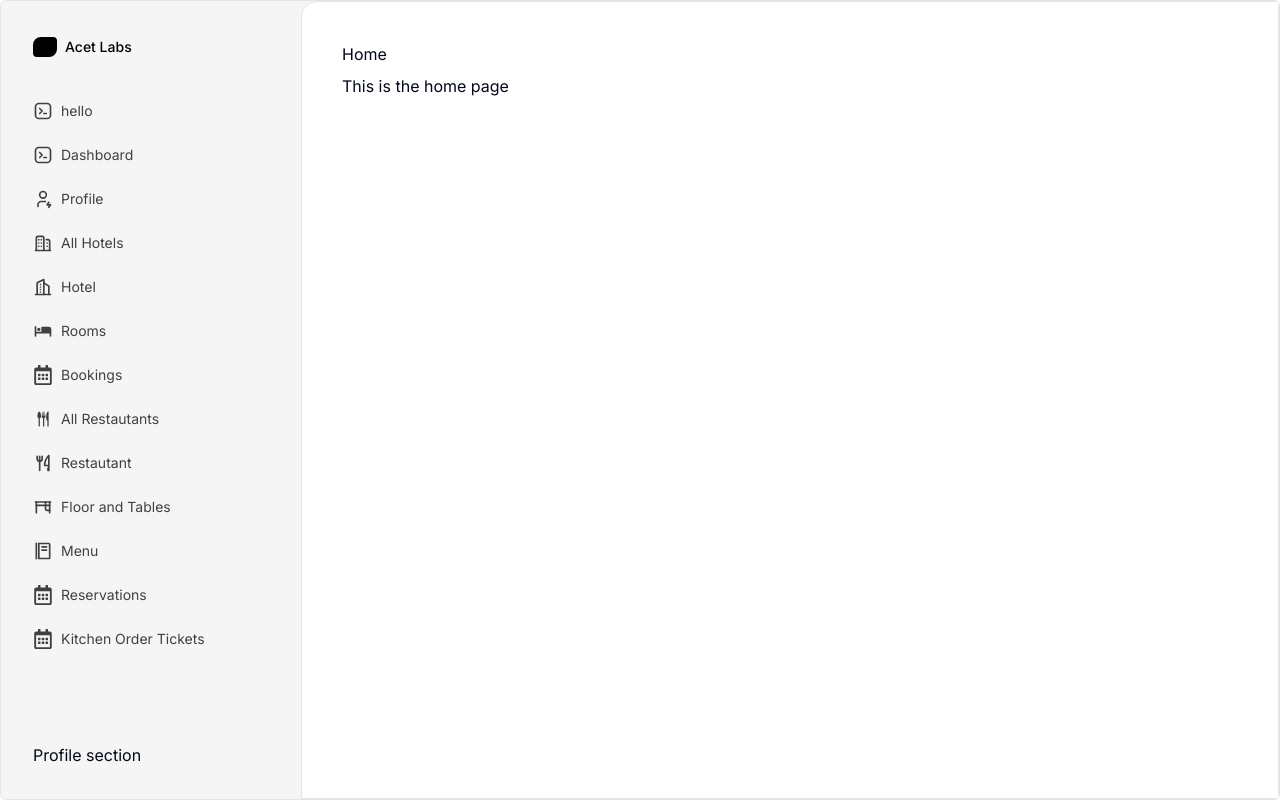
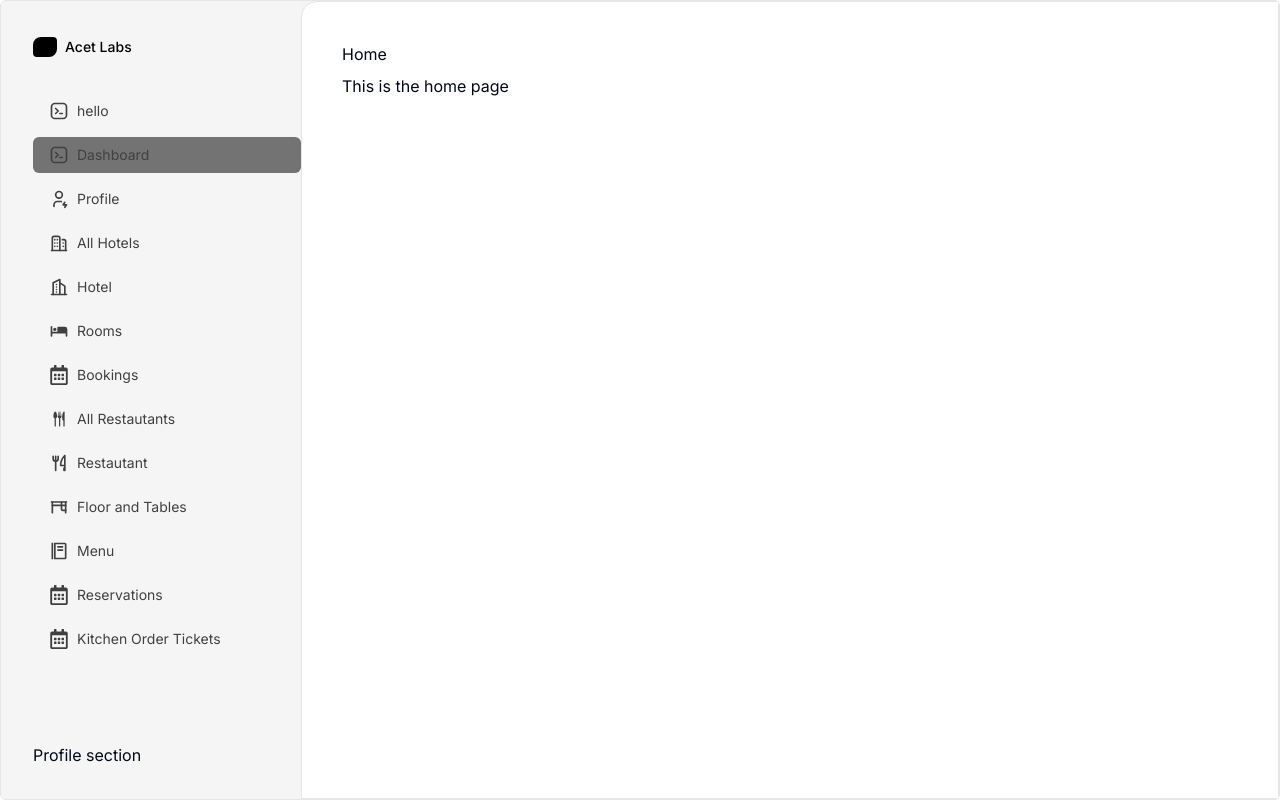
Before and after one commit to HardikGarg2002/hotelUiComps, a Next.js app: page / in a window 1280 px wide. Built offline with nearby package versions, Linux system fonts and the light colour scheme.

Commit message:
sidebar updated

```diff
--- a/src/lib/nav.ts
+++ b/src/lib/nav.ts
@@ -51,7 +51,7 @@ export const getNavItems = () => {
     },
     {
       label: "All Restautants",
-      href: "#",
+      href: "/restaurant",
       icon: IoIosRestaurant,
     },
     {
--- a/src/myComponents/navbars/sidebar.tsx
+++ b/src/myComponents/navbars/sidebar.tsx
@@ -1,10 +1,11 @@
 "use client";
 import React from "react";
-import { Sidebar, SidebarBody, SidebarLink } from "../../components/ui/sidebar";
+import { Sidebar, SidebarBody } from "../../components/ui/sidebar";
 import Image from "next/image";
 import { cn } from "@/lib/utils";
 import { Logo1 } from "../logo/logo1";
 import { getNavItems } from "@/lib/nav";
+import { MySidebarLink } from "./sidebarLink";
 
 export default function MySidebar() {
   const navItems = getNavItems();
@@ -15,7 +16,7 @@ export default function MySidebar() {
           <Logo1 />
           <div className="mt-8 flex flex-col gap-2">
             {navItems.map((navItem, idx) => (
-              <SidebarLink key={idx} navItem={navItem} />
+              <MySidebarLink key={idx} navItem={navItem} />
             ))}
           </div>
         </div>
--- /dev/null
+++ b/src/myComponents/navbars/sidebarLink.tsx
@@ -0,0 +1,58 @@
+"use client";
+import React from "react";
+import { motion } from "framer-motion";
+import Link, { LinkProps } from "next/link";
+import { cn } from "@/lib/utils";
+import { usePathname } from "next/navigation";
+
+interface NavItems {
+  label: string;
+  href: string;
+  icon: React.JSX.Element | React.ReactNode | any;
+}
+export const MySidebarLink = ({
+  navItem,
+  className,
+  animate = true,
+  open = true,
+  ...props
+}: {
+  navItem: NavItems;
+  className?: string;
+  animate?: boolean;
+  open?: boolean;
+  props?: LinkProps;
+}) => {
+  const pathname = usePathname();
+  let selected = false;
+  if (navItem.href === pathname) {
+    selected = true;
+  }
+  return (
+    <Link
+      href={navItem.href}
+      className={cn(
+        `flex items-center justify-start gap-2 group/sidebar py-2 ${
+          selected
+            ? "bg-neutral-500 dark:bg-neutral-800  dark:text-primary-400 "
+            : "text-neutral-700 dark:text-neutral-200"
+        } transition duration-150 rounded-md px-4`,
+        className
+      )}
+      {...props}
+    >
+      {/* {GetIcon(navItem.icon)} */}
+      <navItem.icon className="text-neutral-700 dark:text-neutral-200 h-5 w-5 flex-shrink-0" />
+
+      <motion.span
+        animate={{
+          display: animate ? (open ? "inline-block" : "none") : "inline-block",
+          opacity: animate ? (open ? 1 : 0) : 1,
+        }}
+        className="text-neutral-700 dark:text-neutral-200 text-sm group-hover/sidebar:translate-x-1 transition duration-150 whitespace-pre inline-block !p-0 !m-0"
+      >
+        {navItem.label}
+      </motion.span>
+    </Link>
+  );
+};
```
